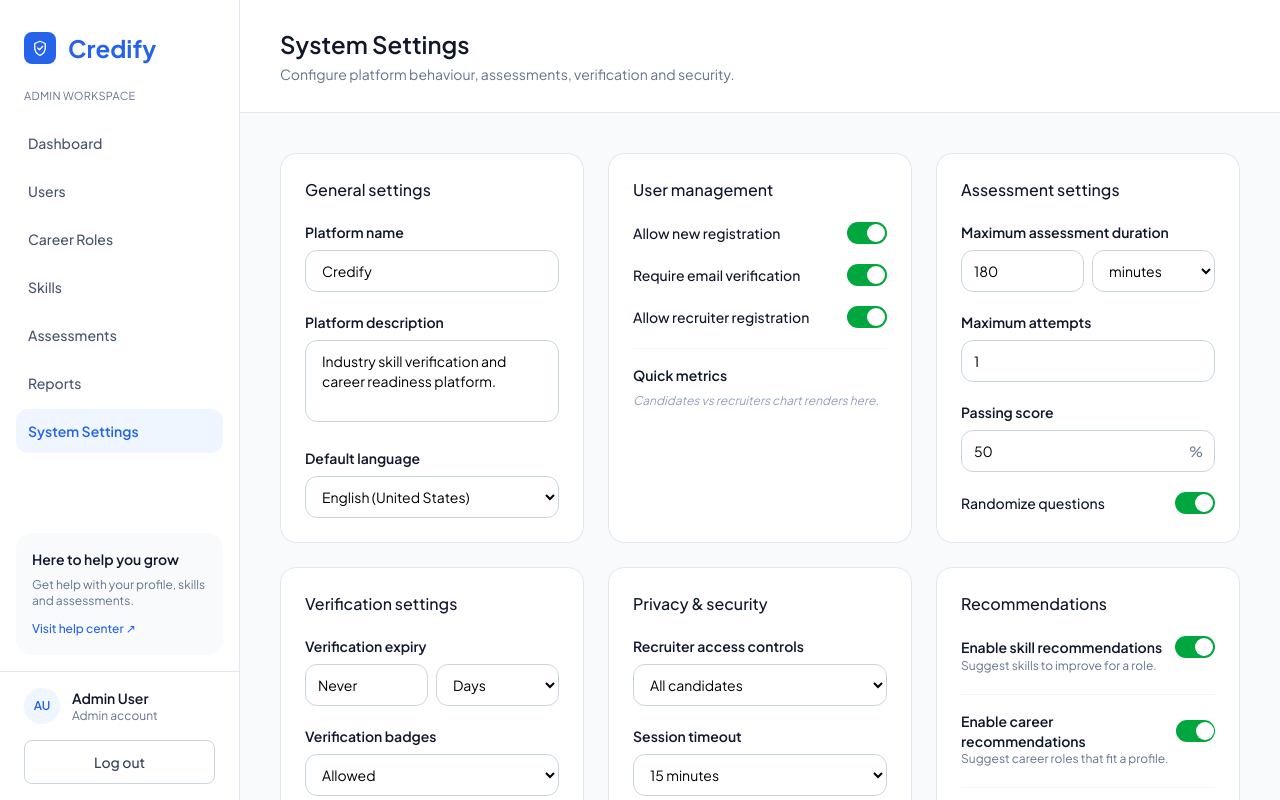
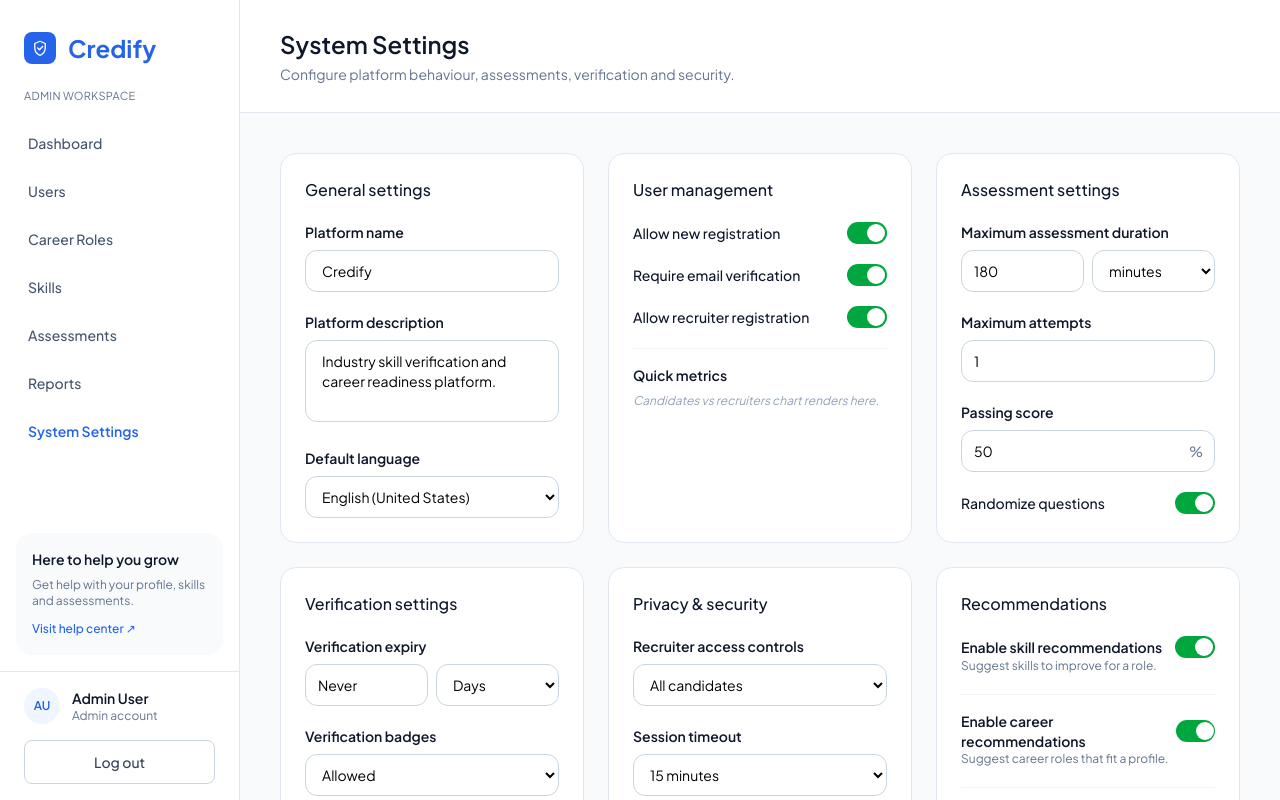
Before and after one commit to kaushalya4646/Credify-, a React (Vite) app in the folder client/: page /admin/settings in a window 1280 px wide. Shown: the top 800 px of the page. Built offline with nearby package versions, Linux system fonts and the light colour scheme.

Commit message:
System Settings tab color removed

```diff
--- a/client/src/pages/AdminSystemSettingsPage.jsx
+++ b/client/src/pages/AdminSystemSettingsPage.jsx
@@ -45,7 +45,7 @@ function AdminSidebar() {
               to={item.path}
               className={`flex items-center gap-3 px-3 py-3 rounded-xl text-sm font-medium ${
                 active
-                  ? "bg-blue-50 text-primary font-semibold"
+                  ? "text-primary font-semibold"
                   : "text-slate-600 hover:bg-slate-50"
               }`}
             >
```
